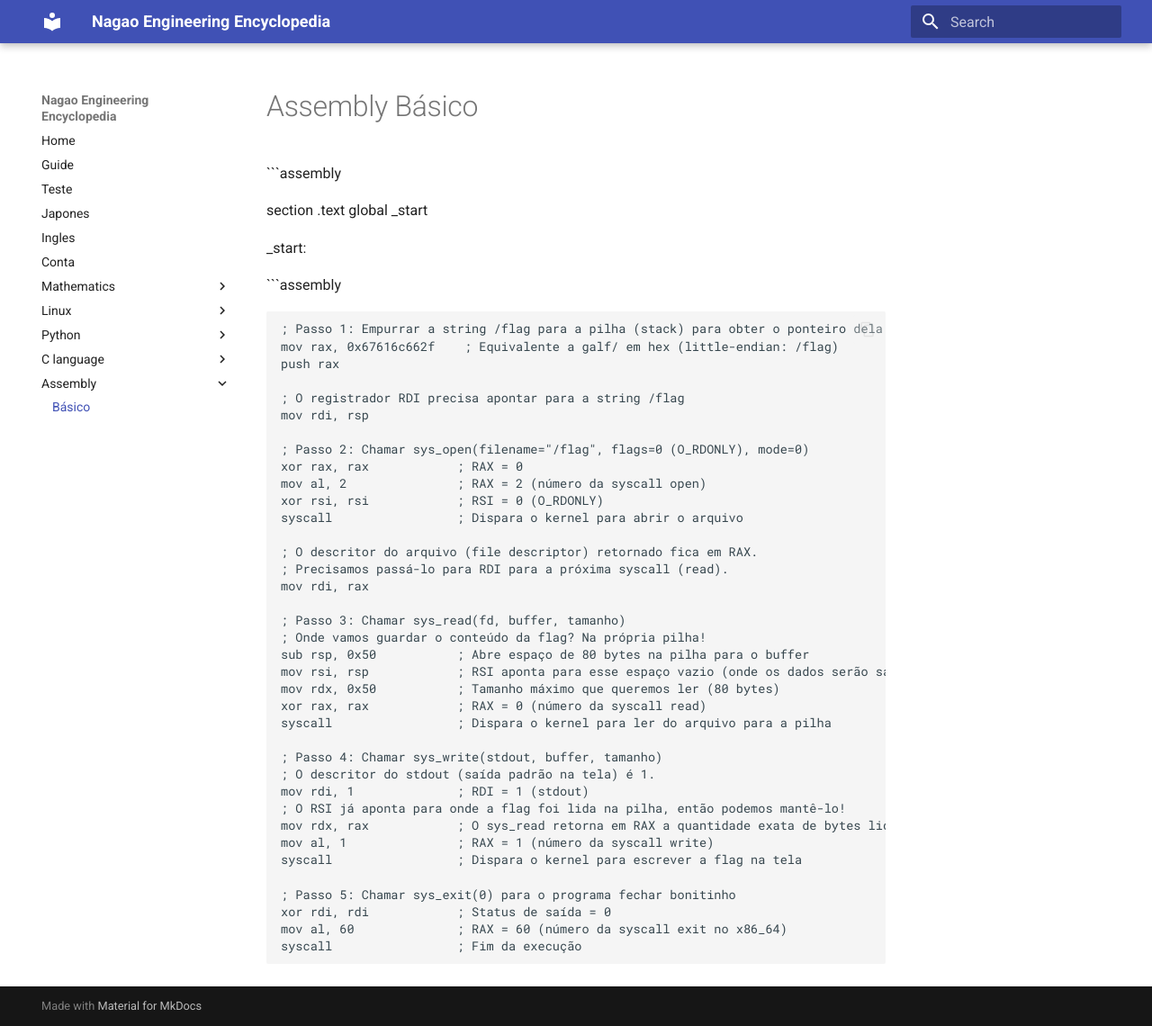
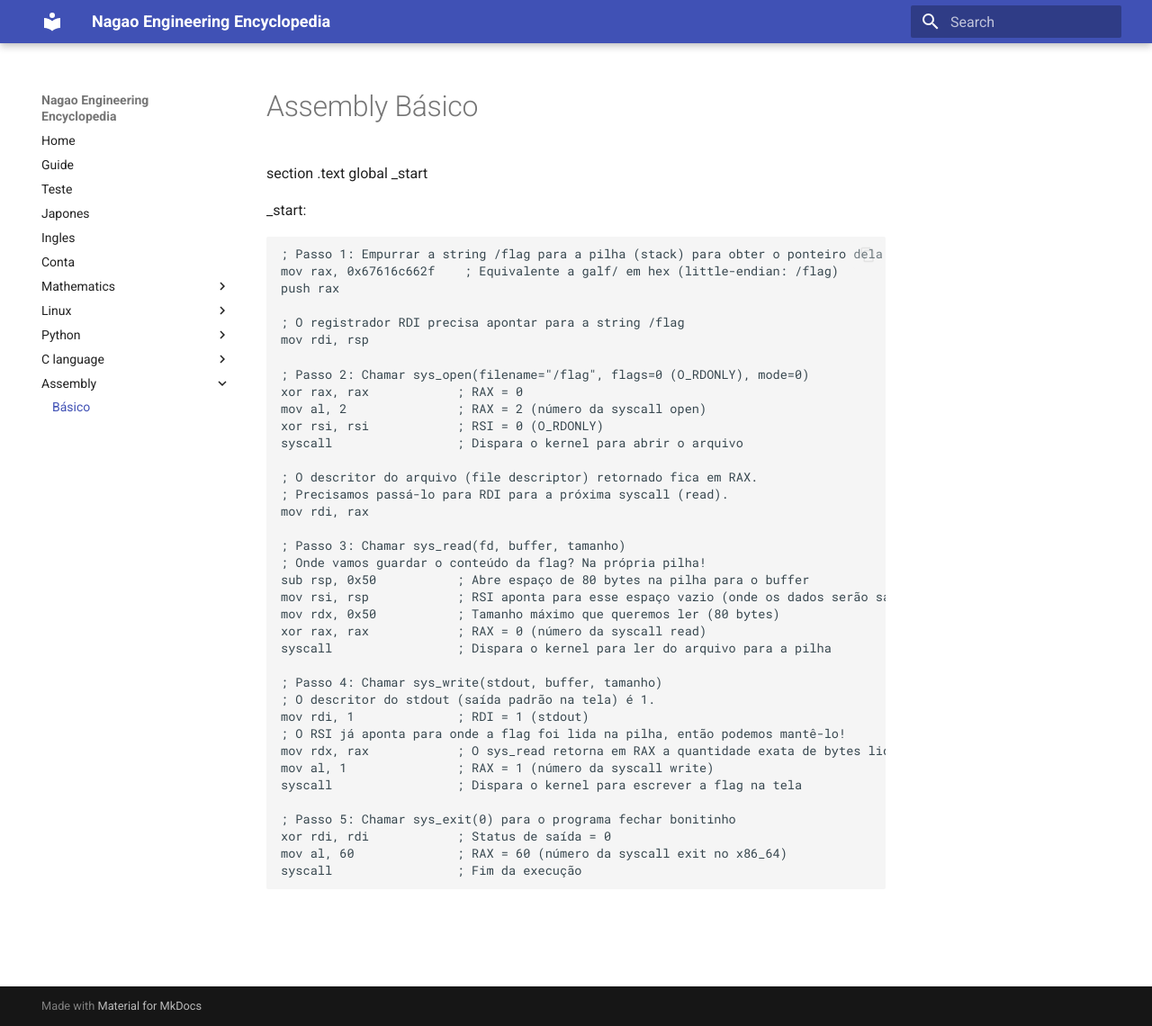
Before and after one commit to NagaoVictor/nagao-engineering, an MkDocs documentation site: the page built from docs/assembly/basico.md, in a window 1280 px wide and 1140 px high. Shown: the whole window at 90% size. Built offline with MkDocs 1.6.1 and Material for MkDocs 9.7.7, drawn with Linux system fonts in a browser that asks for light colours.

Commit message:
Update basico.md

````diff
--- a/docs/assembly/basico.md
+++ b/docs/assembly/basico.md
@@ -1,13 +1,9 @@
 # Assembly Básico
-
-```assembly
 
 section .text
 global _start
 
 _start:
-
-```assembly
 
     ; Passo 1: Empurrar a string /flag para a pilha (stack) para obter o ponteiro dela
     mov rax, 0x67616c662f    ; Equivalente a galf/ em hex (little-endian: /flag)
````
